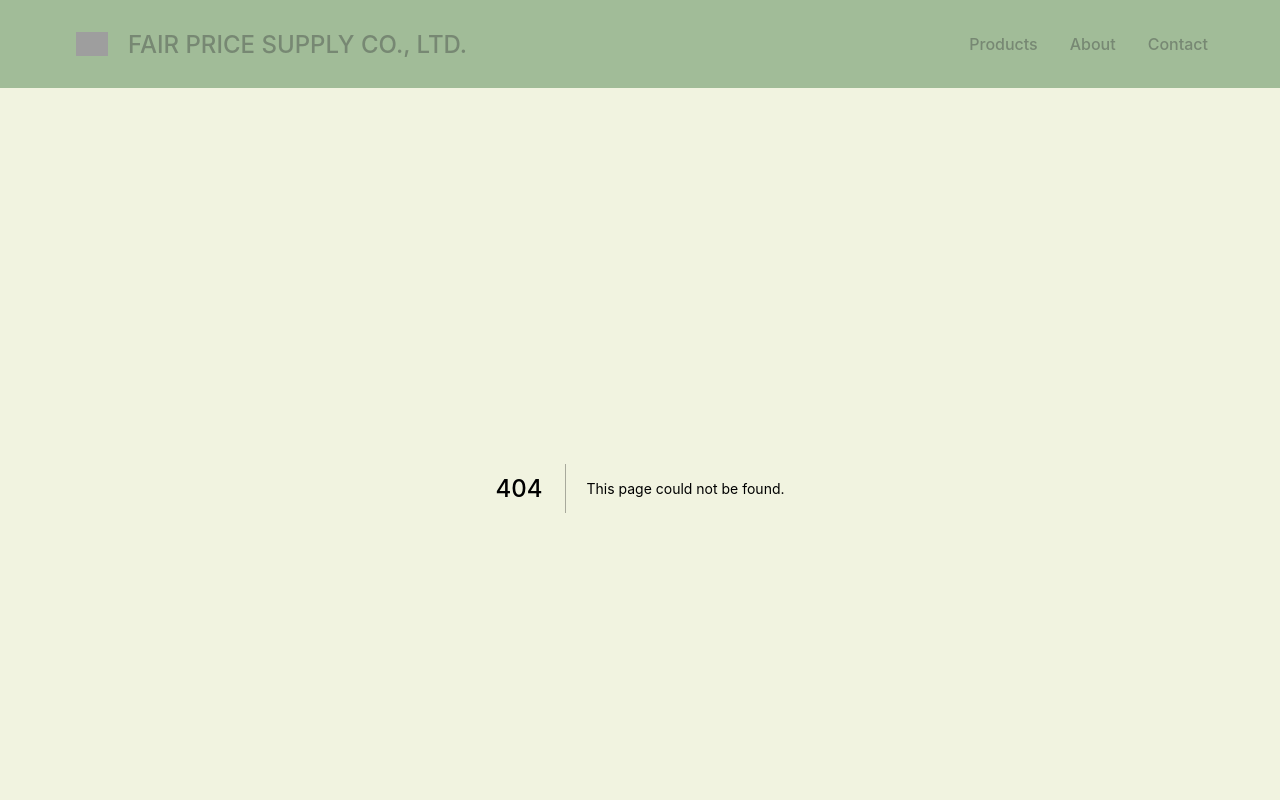
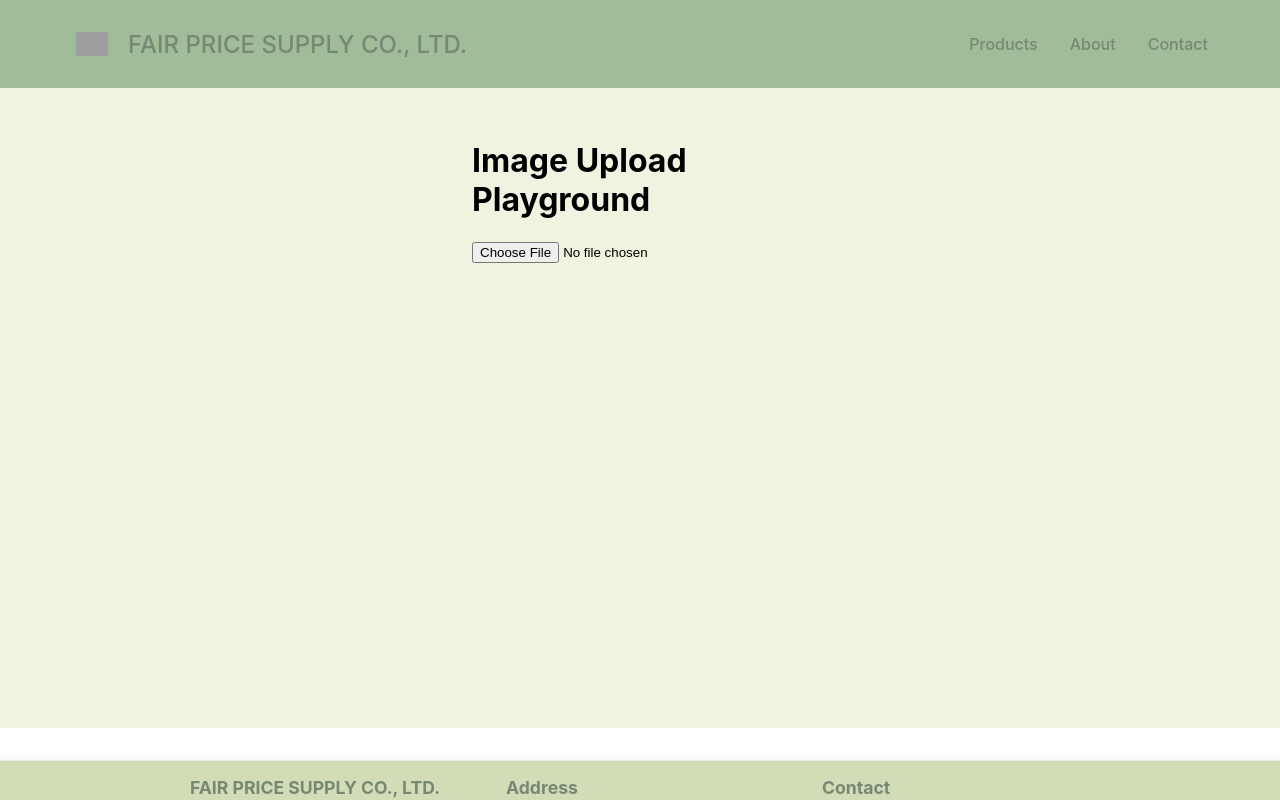
Before and after one commit to kiwabc123/company-profile, a Next.js app: page /playground in a window 1280 px wide. Before the commit this address had no page. Shown: the top 800 px of the page. Built offline with nearby package versions, Linux system fonts and the light colour scheme; grey boxes are pictures that could not be loaded.

Commit message:
Add image upload functionality with Vercel Blob integration; update Node engine version in package.json

```diff
--- a/package.json
+++ b/package.json
@@ -8,6 +8,7 @@
     "start": "next start"
   },
   "dependencies": {
+    "@vercel/blob": "^2.0.1",
     "framer-motion": "^12.27.1",
     "keen-slider": "^6.8.6",
     "next": "12.3.4",
@@ -22,6 +23,6 @@
     "typescript": "4.9.5"
   },
   "engines": {
-    "node": "24.x"
+    "node": "16.x"
   }
 }
--- /dev/null
+++ b/pages/playground.tsx
@@ -0,0 +1,46 @@
+import React, { useRef, useState } from 'react';
+
+export default function Playground() {
+  const [imageUrl, setImageUrl] = useState<string | null>(null);
+  const [uploading, setUploading] = useState(false);
+  const fileInputRef = useRef<HTMLInputElement>(null);
+
+  const handleFileChange = async (e: React.ChangeEvent<HTMLInputElement>) => {
+    const file = e.target.files?.[0];
+    if (!file) return;
+    setUploading(true);
+    const reader = new FileReader();
+    reader.onloadend = async () => {
+      const base64 = reader.result;
+      const res = await fetch('/api/upload', {
+        method: 'POST',
+        headers: { 'Content-Type': 'application/json' },
+        body: JSON.stringify({ file: base64 }),
+      });
+      const data = await res.json();
+      setImageUrl(data.url);
+      setUploading(false);
+    };
+    reader.readAsDataURL(file);
+  };
+
+  return (
+    <div style={{ padding: 32, maxWidth: 400, margin: '0 auto' }}>
+      <h1>Image Upload Playground</h1>
+      <input
+        type="file"
+        accept="image/*"
+        ref={fileInputRef}
+        onChange={handleFileChange}
+        disabled={uploading}
+      />
+      {uploading && <p>Uploading...</p>}
+      {imageUrl && (
+        <div style={{ marginTop: 24 }}>
+          <img src={imageUrl} alt="Uploaded" style={{ maxWidth: '100%' }} />
+          <p>URL: <a href={imageUrl} target="_blank" rel="noopener noreferrer">{imageUrl}</a></p>
+        </div>
+      )}
+    </div>
+  );
+}
```
Also changed, not shown: pages/api/upload.ts (added, +20 -0 lines), 1 other file (tests, documents, lock files or other folders).
